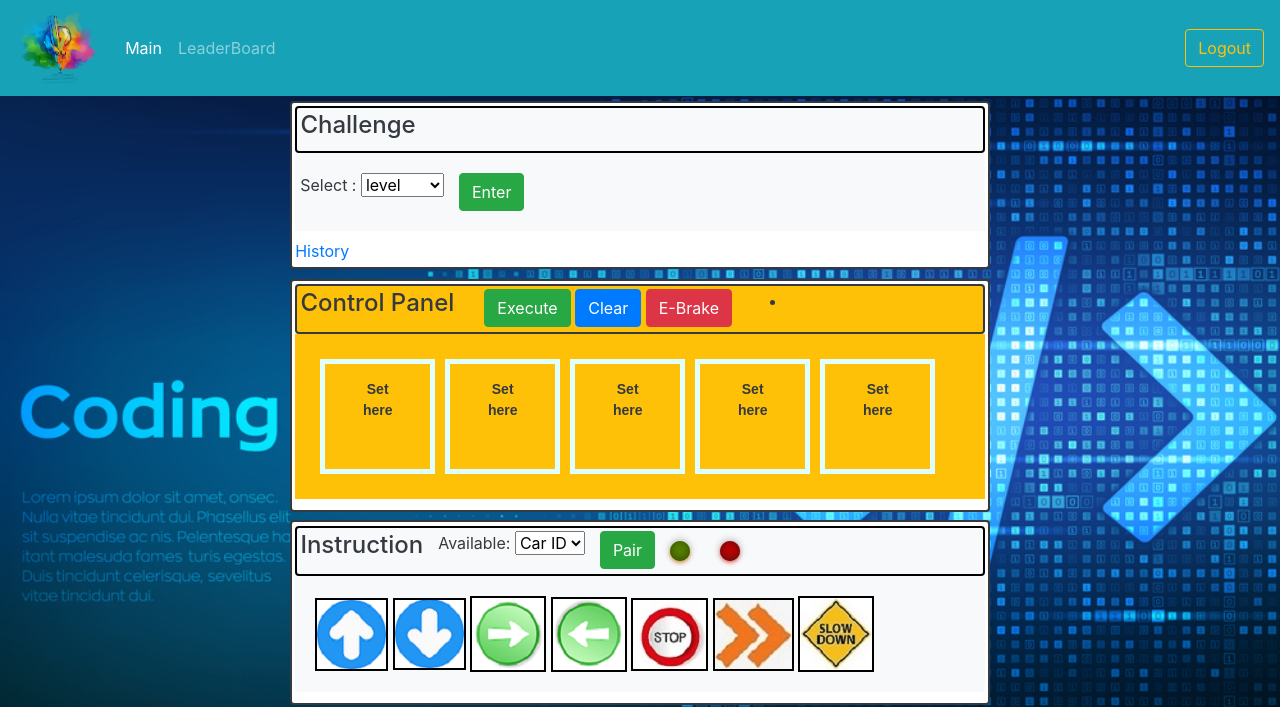
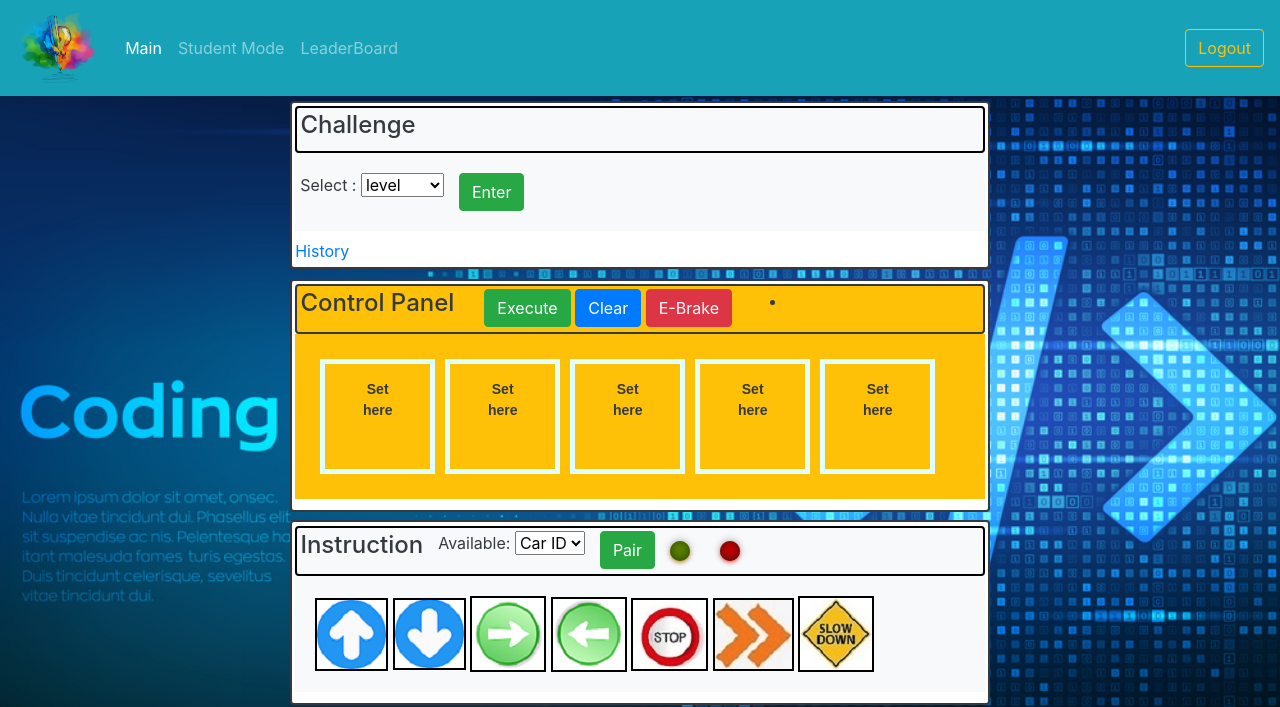
Before and after one commit to team-p4-5/ICT2101-p4-5, a Flask app: page /control in a window 1280 px wide. Shown: the top 707 px of the page. Run offline with Flask 2, Linux system fonts and the light colour scheme; some libraries are stand-ins or nearby versions.

Commit message:
added student mode

```diff
--- a/app/templates/control.html
+++ b/app/templates/control.html
@@ -30,6 +30,9 @@
                     <li class="nav-item active">
                         <a class="nav-link" href="{{ url_for('feature') }}">Main</a>
                     </li><!-- comment -->
+                    <li class="nav-item">
+                        <a class="nav-link" href="{{ url_for('control2') }}">Student Mode</a>
+                    </li>
                     <li class="nav-item">
                         <a class="nav-link" href="{{ url_for('leaderboard') }}">LeaderBoard</a>
                     </li>
```
